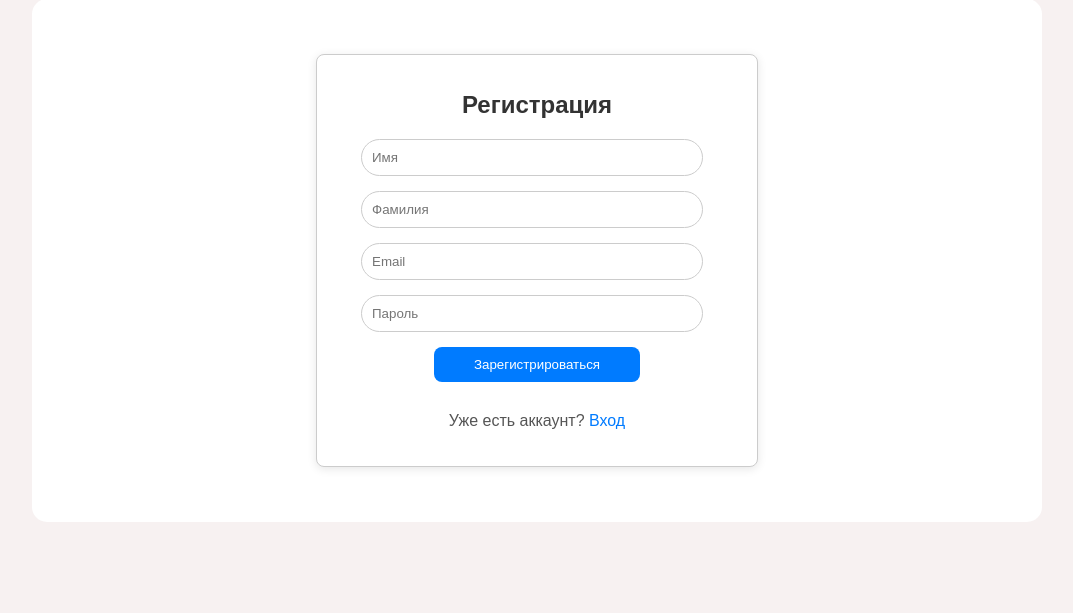
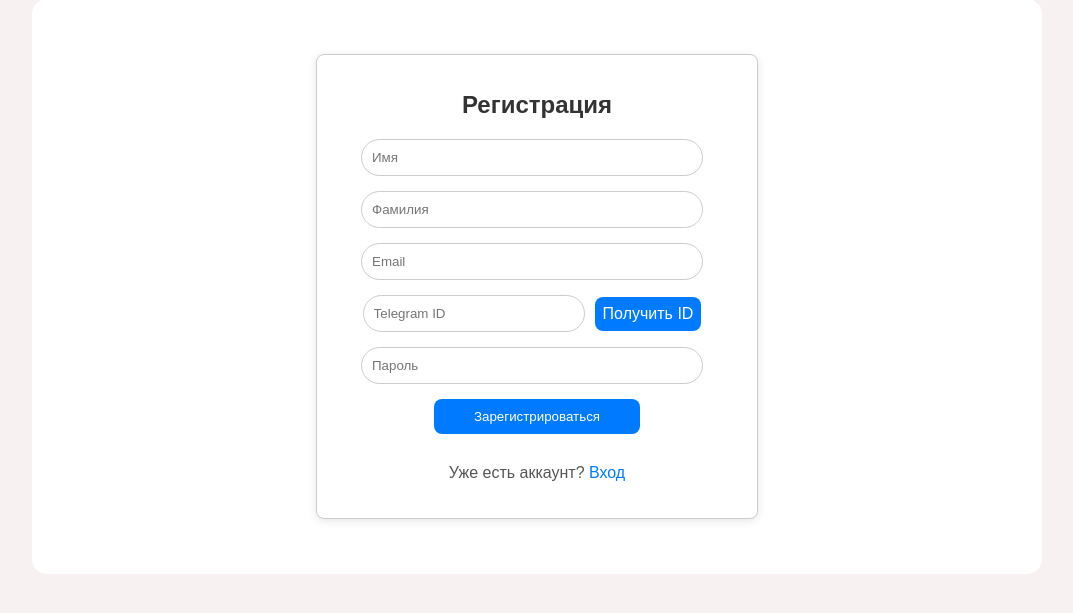
Before and after one commit to xaslx/Messenger, a FastAPI app: page /auth/register in a window 1280 px wide. Shown: the part 70-683 px from the top of the page, without its empty margins (103-1176 px from the left). Run offline with FastAPI, Linux system fonts and the light colour scheme; parts of the project's set-up code (start-up, migrations or seed data) failed here and were passed over.

Commit message:
add new field

```diff
--- a/src/static/templates/register.html
+++ b/src/static/templates/register.html
@@ -14,6 +14,10 @@
                 <input placeholder="Email" type="email" id="email" name="email" required class="input-register">
             </div>
             <div class="form-group-register">
+                <input style="width: 50%;" placeholder="Telegram ID" type="text" id="telegram_id" name="telegram_id" required class="input-register">
+                <a target="_blank" style="text-decoration: none; padding: 8px 8px; margin-right: 10px;" href="https://t.me/messengernotifybot" class="btn-send">Получить ID</a>
+            </div>
+            <div class="form-group-register">
                 <input placeholder="Пароль" type="password" id="password" name="password" required class="input-register">
             </div>
             <div class="form-group-register">
```
